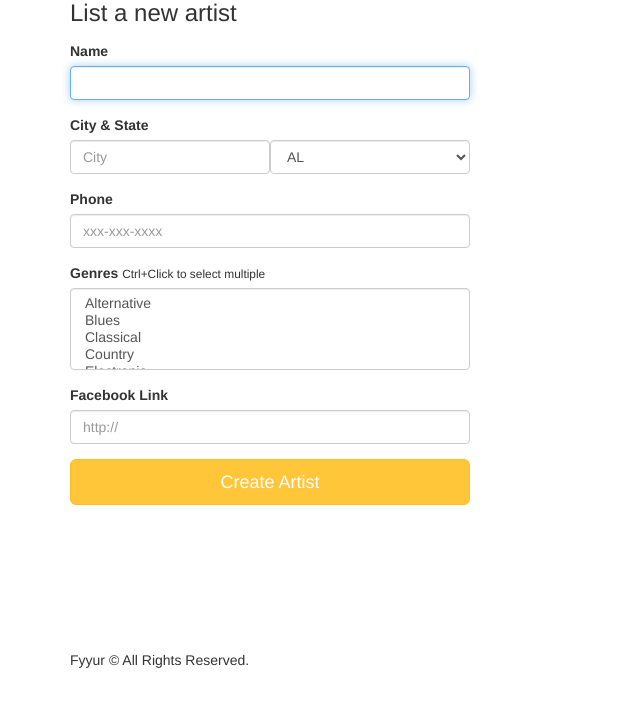
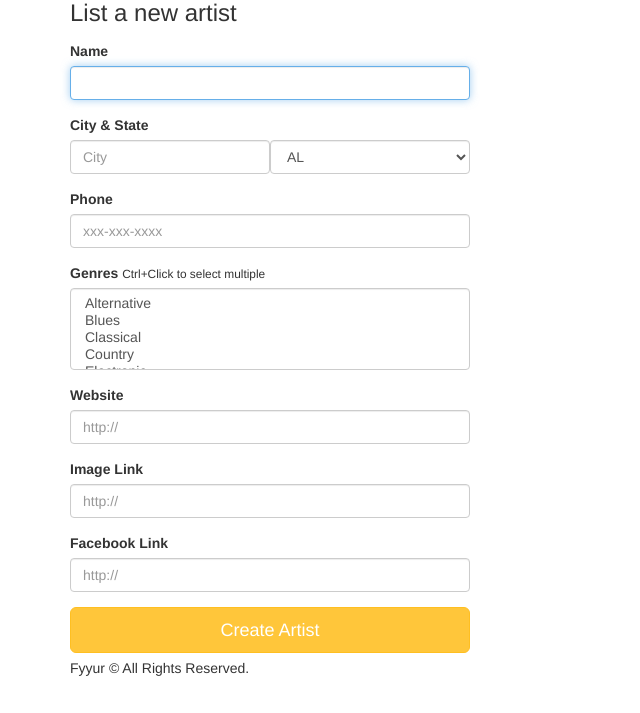
Before and after one commit to sivalopez/Fyyur-Artist-Venue-Management, a Flask app: page /artists/create in a window 1280 px wide. Shown: the part 95-808 px from the top of the page, without its empty margins (0-640 px from the left). Before the commit the page ends 763 px from the top, so only its background shows below. Run offline with Flask 2, Linux system fonts and the light colour scheme; some libraries are stand-ins or nearby versions.

Commit message:
Implemented Artist code to add to db and show error.

```diff
--- a/app.py
+++ b/app.py
@@ -58,8 +58,6 @@ class Venue(db.Model):
         f', seeking_description: {self.seeking_description}>'
       )
 
-    # TODO: implement any missing fields, as a database migration using Flask-Migrate
-
 class Artist(db.Model):
     __tablename__ = 'artist'
 
@@ -75,7 +73,14 @@ class Artist(db.Model):
     seeking_venue = db.Column(db.Boolean, default=True)
     seeking_description = db.Column(db.String)
 
-    # TODO: implement any missing fields, as a database migration using Flask-Migrate
+    def __repr__(self):
+      return (
+        f'<Artist id: {self.id}, name: {self.name}, city: {self.city}'
+        f', state: {self.state}, phone: {self.phone}'
+        f', image_link: {self.image_link}, facebook_link: {self.facebook_link}'
+        f', genres: {self.genres}, website: {self.website}, seeking_venue: {self.seeking_venue}'
+        f', seeking_description: {self.seeking_description}>'
+      )
 
 # TODO Implement Show and Artist models, and complete all model relationships and properties, as a database migration.
 class Show(db.Model):
@@ -254,7 +259,8 @@ def create_venue_submission():
     city = request.form['city']
     state = request.form['state']
     address = request.form['address']
-    phone = request.form['phone']
+    # Setting default value when getting request parameter value.
+    phone = request.form.get('phone','')
     genres = request.form.getlist('genres')
     website = request.form['website']
     image_link = request.form['image_link']
@@ -481,21 +487,45 @@ def create_artist_form():
 @app.route('/artists/create', methods=['POST'])
 def create_artist_submission():
   # called upon submitting the new artist listing form
-  name = request.form['name']
-  city = request.form['city']
-  state = request.form['state']
-  phone = request.form.get('phone','')
+  error = False
+  data = {}
+  try:
+    name = request.form['name']
+    city = request.form['city']
+    state = request.form['state']
+    phone = request.form.get('phone','')
+    genres = request.form.getlist('genres')
+    image_link = request.form.get('image_link','')
+    facebook_link = request.form.get('facebook_link','')
+    website = request.form.get('website','')
+    seeking_venue = True if request.form.get('seeking_venue', 'n') == 'y' else False
+    seeking_description = request.form.get('seeking_description','')
 
-  # TODO: insert form data as a new Artist record in the db, instead
-  artist = Artist()
-  print(artist)
+    # TODO: insert form data as a new Artist record in the db, instead
+    artist = Artist(name=name, city=city, state=state, phone=phone, genres=genres, image_link=image_link, facebook_link=facebook_link, website=website, seeking_venue=seeking_venue, seeking_description=seeking_description)
+    print(artist)
+    data['name'] = name
 
-  # TODO: modify data to be the data object returned from db insertion
+    db.session.add(artist)
+    db.session.commit()
+    data['artist_id'] = artist.id
 
-  # on successful db insert, flash success
-  flash('Artist ' + request.form['name'] + ' was successfully listed!')
-  # TODO: on unsuccessful db insert, flash an error instead.
+    # TODO: modify data to be the data object returned from db insertion
+  except:
+    error = True
+    db.session.rollback()
+    print(sys.exc_info())
+  finally:
+    db.session.close()
+
+  # On unsuccessful db insert, flash an error instead.
   # e.g., flash('An error occurred. Artist ' + data.name + ' could not be listed.')
+  if error:
+    flash('An error occurred. Artist \'' + data['name'] + '\' could not be listed.')
+  else:
+    # on successful db insert, flash success
+    flash('Artist \'' + data['name'] + '\' was successfully listed!')
+
   return render_template('pages/home.html')
 
 
--- a/forms.py
+++ b/forms.py
@@ -247,6 +247,9 @@ class ArtistForm(Form):
             ('Other', 'Other'),
         ]
     )
+    website = StringField(
+        'website', validators=[URL()]
+    )
     facebook_link = StringField(
         # TODO implement enum restriction
         'facebook_link', validators=[URL()]
--- a/templates/forms/new_artist.html
+++ b/templates/forms/new_artist.html
@@ -29,9 +29,17 @@
         {{ form.genres(class_ = 'form-control', placeholder='Genres, separated by commas', id=form.genre, autofocus = true) }}
       </div>
       <div class="form-group">
+        <label for="website">Website</label>
+        {{ form.website(class_ = 'form-control', placeholder='http://', autofocus = true) }}
+      </div>
+      <div class="form-group">
+        <label for="image_link">Image Link</label>
+        {{ form.image_link(class_ = 'form-control', placeholder='http://', autofocus = true) }}
+      </div>
+      <div class="form-group">
           <label for="facebook_link">Facebook Link</label>
           {{ form.facebook_link(class_ = 'form-control', placeholder='http://', autofocus = true) }}
-        </div>
+      </div>
       <input type="submit" value="Create Artist" class="btn btn-primary btn-lg btn-block">
     </form>
   </div>
```
